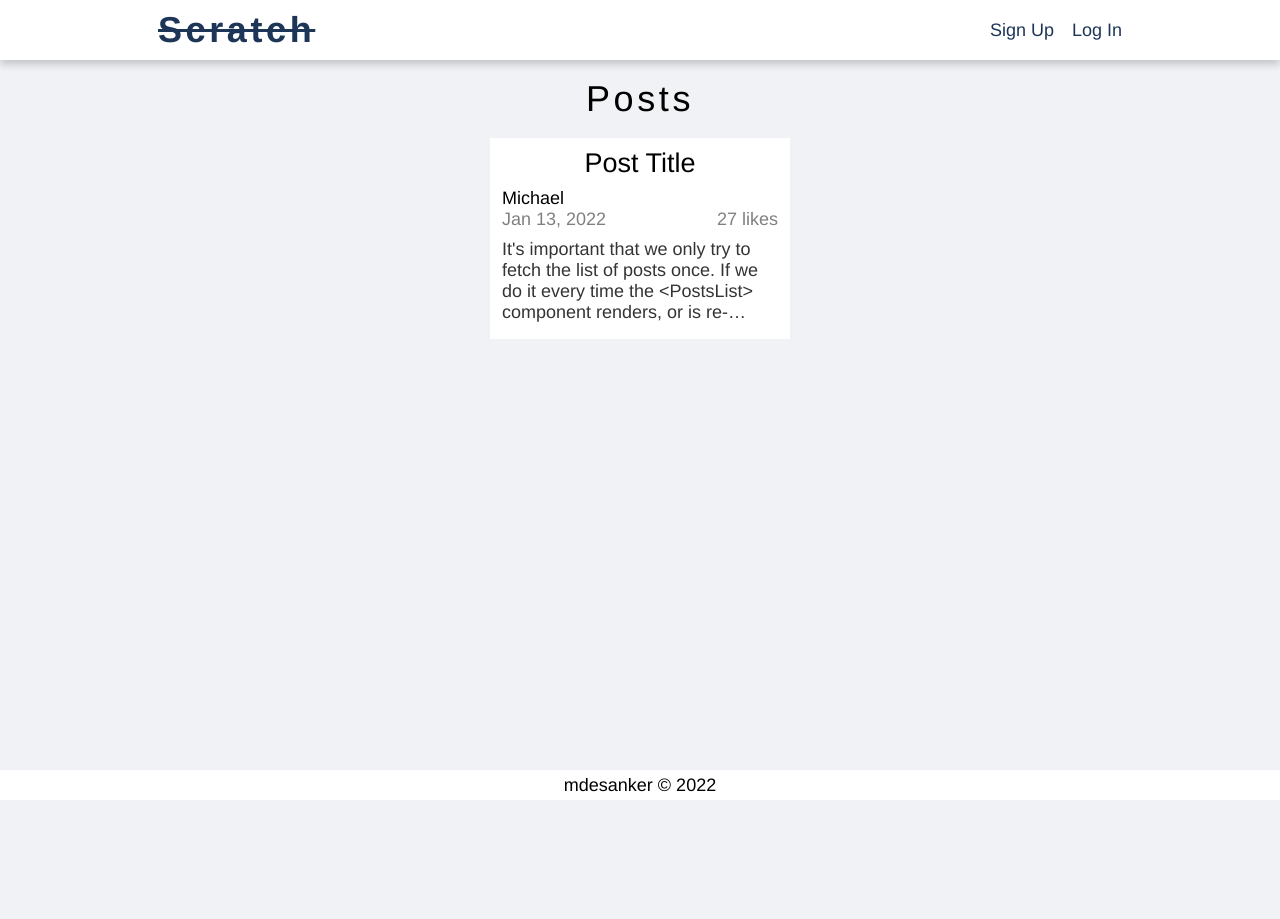
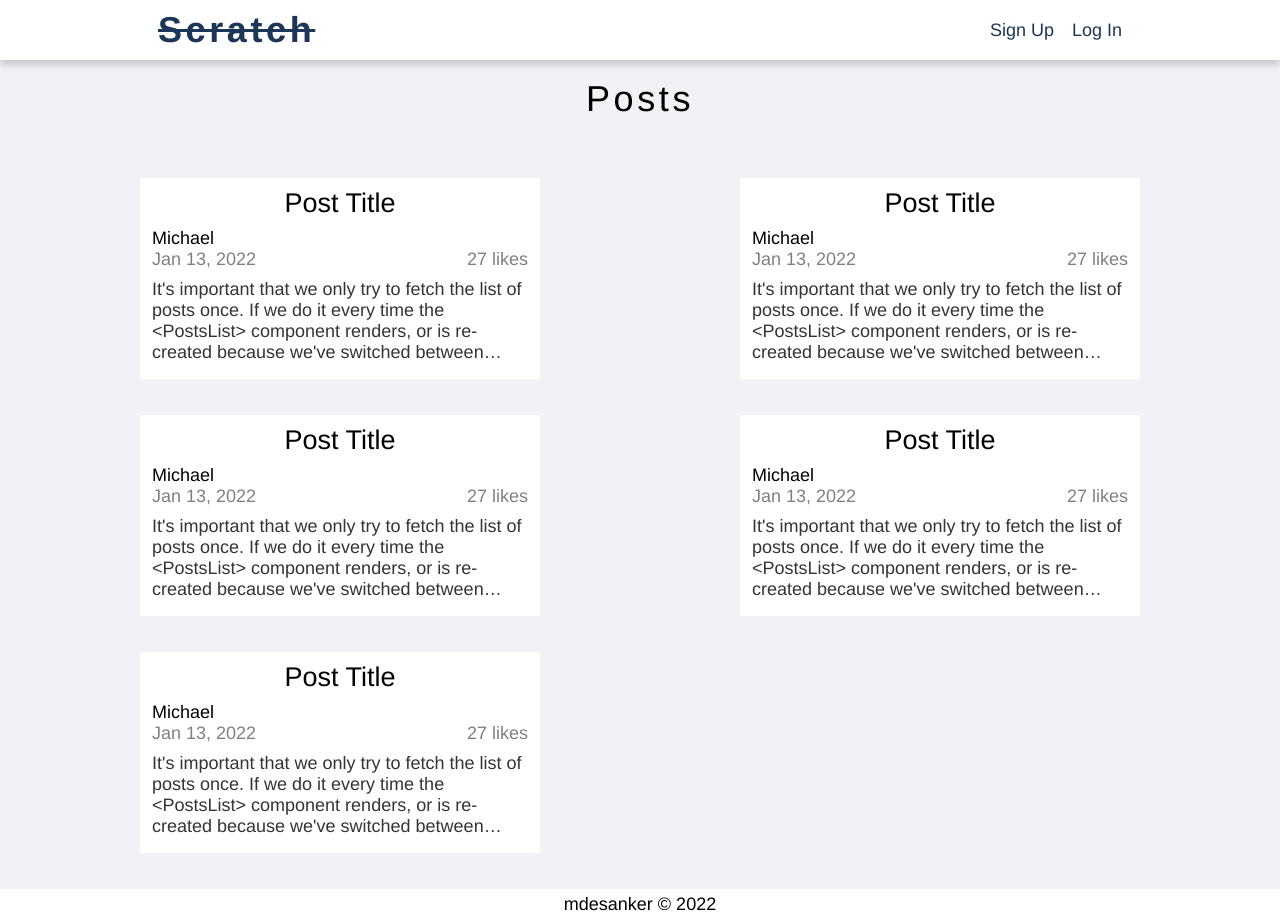
Before and after one commit to mdesanker/members-blog-public, a React (Create React App) app: page /dashboard in a window 1280 px wide. Before the commit the page ends 800 px from the top, so only its background shows below. Built offline with nearby package versions, Linux system fonts and the light colour scheme; no server answers.

Commit message:
Create container for blog post cards

```diff
--- a/src/components/dashboard/Dashboard.js
+++ b/src/components/dashboard/Dashboard.js
@@ -1,5 +1,4 @@
 import styled from "styled-components";
-import ContentContainer from "../elements/ContentContainer";
 import BlogPostCard from "../elements/BlogPostCard";
 import Title from "../elements/Title";
 
@@ -17,13 +16,26 @@ const Dashboard = () => {
   return (
     <DashboardWrapper>
       <Title>Posts</Title>
-      <ContentContainer>
+      <PostContainer>
         <BlogPostCard post={post} />
-      </ContentContainer>
+        <BlogPostCard post={post} />
+        <BlogPostCard post={post} />
+        <BlogPostCard post={post} />
+        <BlogPostCard post={post} />
+      </PostContainer>
     </DashboardWrapper>
   );
 };
 
 const DashboardWrapper = styled.main``;
 
+const PostContainer = styled.div`
+  margin: 40px auto 0;
+  display: flex;
+  flex-wrap: wrap;
+  width: 80%;
+  justify-content: space-between;
+  max-width: ${({ theme }) => theme.widths.content};
+`;
+
 export default Dashboard;
--- a/src/components/elements/BlogPostCard.js
+++ b/src/components/elements/BlogPostCard.js
@@ -22,13 +22,15 @@ const BlogPostCard = ({ post }) => {
 const PostWrapper = styled(Link)`
   text-decoration: none;
   color: black;
+  margin-bottom: 2rem;
 `;
 
 const PostCard = styled.div`
   background-color: white;
   padding: 10px 12px 16px;
-  width: 300px;
-  // height: 150px;
+  min-width: 300px;
+  width: 35vw;
+  max-width: 400px;
   display: flex;
   flex-direction: column;
   margin: ${(props) => (props.margin ? `${props.margin}` : "0")};
```
